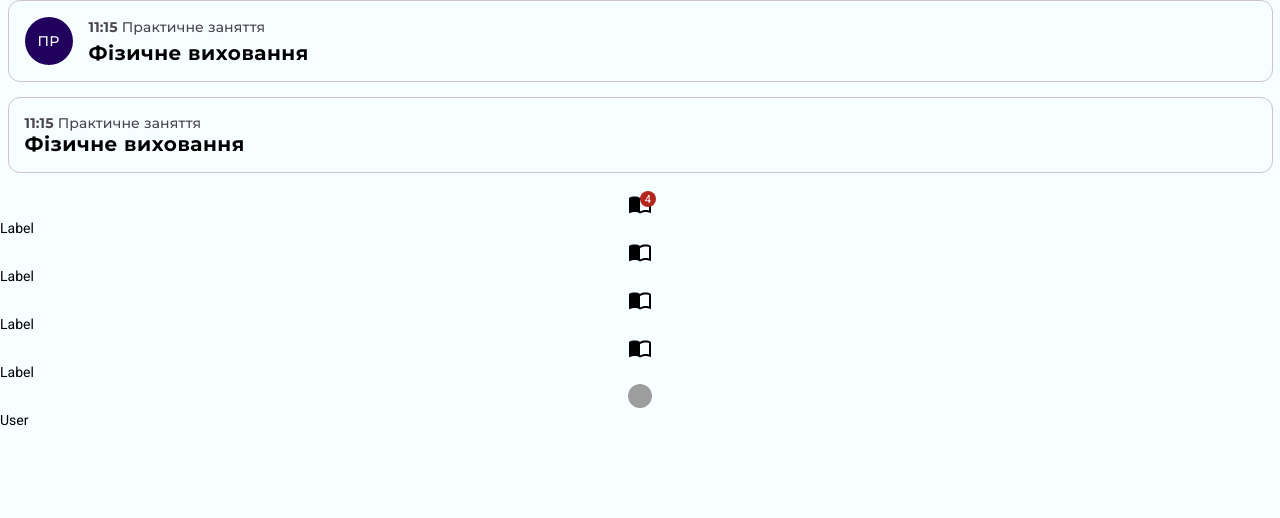
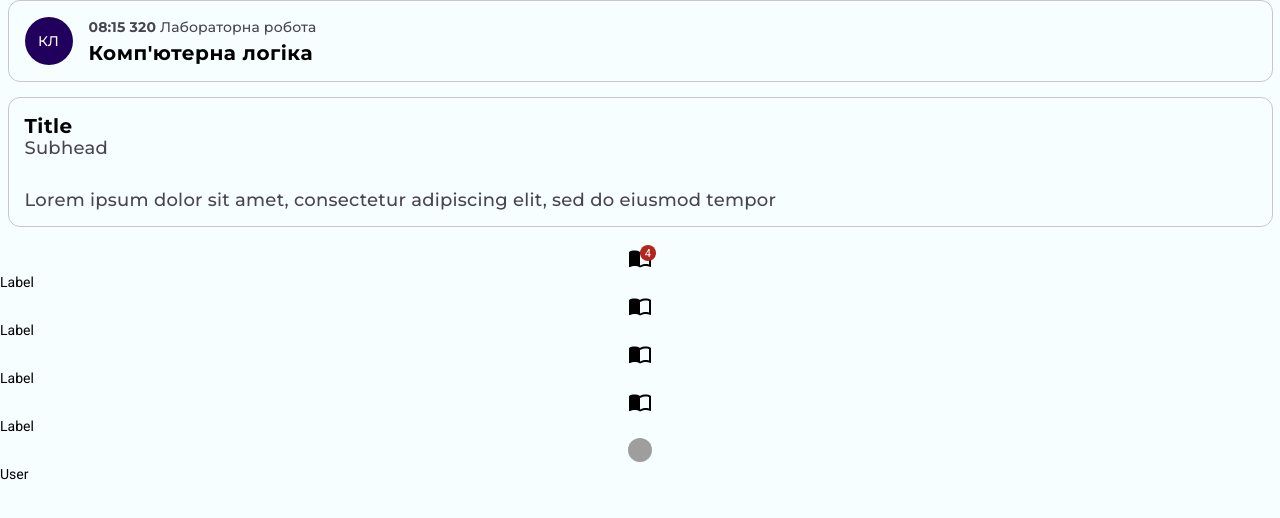
Before and after one commit to mindenit/nure-schedule, a React (Vite) app: page / in a window 1280 px wide. Shown: the top 518 px of the page. Built offline with nearby package versions, Linux system fonts and the light colour scheme; grey boxes are pictures that could not be loaded.

Commit message:
fix: new code in card component

```diff
--- a/src/App.tsx
+++ b/src/App.tsx
@@ -7,7 +7,7 @@ import * as C from "styles/components";
 
 import type { RootState } from "core/store/store";
 
-import { Card } from "components/ui/Card";
+import { Card } from "components/ui/Card/Card";
 import { ImportContacts } from "@mui/icons-material";
 import { Navbar } from "components/Navbar/Navbar";
 
@@ -19,18 +19,22 @@ const App: React.FC = () => {
         <ThemeProvider theme={currentTheme}>
             <GlobalStyles />
             <C.Container>
-                <Card avatar="ПР">
-                    <C.TitleMedium>
-                        <b>11:15</b> Практичне заняття
-                    </C.TitleMedium>
-                    <C.TitleBig>Фізичне виховання</C.TitleBig>
-                </Card>
-                <Card avatar="">
-                    <C.TitleMedium>
-                        <b>11:15</b> Практичне заняття
-                    </C.TitleMedium>
-                    <C.TitleBig>Фізичне виховання</C.TitleBig>
-                </Card>
+                <Card
+                    id="1"
+                    cardType="subject"
+                    startTime="1694765700"
+                    auditory="320"
+                    type="Лб"
+                    subjectBrief="КЛоГ"
+                    subjectName="Комп'ютерна логіка"
+                />
+                <Card
+                    id="2"
+                    cardType="info"
+                    title="Title"
+                    subhead="Subhead"
+                    desc="Lorem ipsum dolor sit amet, consectetur adipiscing elit, sed do eiusmod tempor"
+                />
             </C.Container>
             <Navbar>
                 <Navbar.Item isActive={true}>
--- a/src/components/ui/Card/Card.styles.ts
+++ b/src/components/ui/Card/Card.styles.ts
@@ -30,3 +30,19 @@ export const StyledCardText = styled.div`
     flex-direction: column;
     row-gap: 5px;
 `;
+
+export const InfoCardText = styled.h5`
+    color: ${({ theme }) => theme.colors.text};
+
+    font-family: "Montserrat", sans-serif;
+    font-size: 18px;
+    font-weight: 500;
+    line-height: 20px;
+    letter-spacing: 0.25px;
+`;
+
+export const InfoCardGroup = styled.div`
+    display: flex;
+    flex-direction: column;
+    margin-bottom: 32px;
+`;
--- a/src/components/ui/Card/Card.tsx
+++ b/src/components/ui/Card/Card.tsx
@@ -1,29 +1,99 @@
-import { ReactNode } from "react";
+import { TitleBig } from "styles/components";
 import * as S from "./Card.styles";
+import * as C from "styles/components";
 import { CardAvatar } from "./CardAvatar/CardAvatar";
 
-interface Props {
-    avatar: string;
-    children: ReactNode;
+interface CardProps {
+    id: string;
+    cardType: "info" | "subject";
 }
 
-/*
-TODO: Create normal color system for card avatars, not like now
-*/
+interface SubjectCardProps extends CardProps {
+    startTime: string;
+    auditory: string;
+    type: "Лк" | "Лб" | "Пз";
+    subjectBrief: string;
+    subjectName: string;
+}
 
-const Card: React.FC<Props> = ({ avatar, children }) => {
+interface InfoCardProps extends CardProps {
+    title: string;
+    subhead: string;
+    desc: string;
+}
+
+const Card: React.FC<CardProps & (SubjectCardProps | InfoCardProps)> = ({
+    cardType,
+    ...props
+}) => {
     return (
         <S.StyledCard>
-            {avatar === "" ? (
-                children
+            {cardType === "subject" ? (
+                <SubjectCard {...(props as SubjectCardProps)}></SubjectCard>
             ) : (
-                <S.StyledCardGrid>
-                    <CardAvatar bgColor="#21005D">{avatar}</CardAvatar>
-                    <S.StyledCardText>{children}</S.StyledCardText>
-                </S.StyledCardGrid>
+                <InfoCard {...(props as InfoCardProps)} />
             )}
         </S.StyledCard>
     );
 };
 
+const SubjectCard: React.FC<SubjectCardProps> = ({
+    startTime,
+    auditory,
+    type,
+    subjectBrief,
+    subjectName,
+}) => {
+    const formattedTime: string = new Date(
+        Number(startTime) * 1000
+    ).toLocaleTimeString("ru-RU", { hour: "2-digit", minute: "2-digit" });
+
+    let avatarColor: string = "";
+    let fullType: string = "";
+    switch (type) {
+        case "Лк":
+            avatarColor = "#5086A4";
+            fullType = "Лекція";
+            break;
+        case "Лб":
+            avatarColor = "#21005D";
+            fullType = "Лабораторна робота";
+            break;
+        case "Пз":
+            avatarColor = "#625B71";
+            fullType = "Практичне заняття";
+            break;
+        default:
+            break;
+    }
+    const avatarText: string = subjectBrief.slice(0, 2);
+
+    return (
+        <S.StyledCardGrid>
+            <CardAvatar letters={avatarText} color={avatarColor} />
+            <S.StyledCardText>
+                <C.TitleMedium>
+                    <b>
+                        {formattedTime} {auditory}
+                    </b>{" "}
+                    {fullType}
+                </C.TitleMedium>
+                <C.TitleBig>{subjectName}</C.TitleBig>
+            </S.StyledCardText>
+        </S.StyledCardGrid>
+    );
+};
+
+const InfoCard: React.FC<InfoCardProps> = ({ title, subhead, desc }) => {
+    return (
+        <>
+            <S.InfoCardGroup>
+                <TitleBig>{title}</TitleBig>
+                <S.InfoCardText>{subhead}</S.InfoCardText>
+            </S.InfoCardGroup>
+            <S.InfoCardText>{desc}</S.InfoCardText>
+        </>
+    );
+};
+
 export { Card };
--- a/src/components/ui/Card/CardAvatar/CardAvatar.styles.ts
+++ b/src/components/ui/Card/CardAvatar/CardAvatar.styles.ts
@@ -1,10 +1,8 @@
 import styled from "styled-components";
 import { TitleMedium } from "styles/components";
 
-type ValidBgColor = "#625B71" | "#5086A4" | "#21005D";
-
 interface Props {
-    bgColor: ValidBgColor;
+    color: string;
 }
 
 export const StyledCardAvatar = styled.div<Props>`
@@ -17,7 +15,7 @@ export const StyledCardAvatar = styled.div<Props>`
 
     border-radius: 50%;
 
-    background-color: ${(props) => props.bgColor};
+    background-color: ${(props) => props.color};
 
     text-align: center;
 `;
--- a/src/components/ui/Card/CardAvatar/CardAvatar.tsx
+++ b/src/components/ui/Card/CardAvatar/CardAvatar.tsx
@@ -1,15 +1,14 @@
-import { ReactNode } from "react";
 import * as S from "./CardAvatar.styles";
 
 interface Props {
-    bgColor: "#625B71" | "#5086A4" | "#21005D";
-    children: ReactNode;
+    letters: string;
+    color: string;
 }
 
-const CardAvatar: React.FC<Props> = ({ bgColor, children }) => {
+const CardAvatar: React.FC<Props> = ({ letters, color }) => {
     return (
-        <S.StyledCardAvatar bgColor={bgColor}>
-            <S.StyledCardAvatarText>{children}</S.StyledCardAvatarText>
+        <S.StyledCardAvatar color={color}>
+            <S.StyledCardAvatarText>{letters}</S.StyledCardAvatarText>
         </S.StyledCardAvatar>
     );
 };
--- a/src/components/ui/Card/CardAvatar/index.ts
+++ /dev/null
@@ -1 +0,0 @@
-export * from "./CardAvatar";
--- a/src/components/ui/Card/index.ts
+++ /dev/null
@@ -1 +0,0 @@
-export * from "./Card";
```
